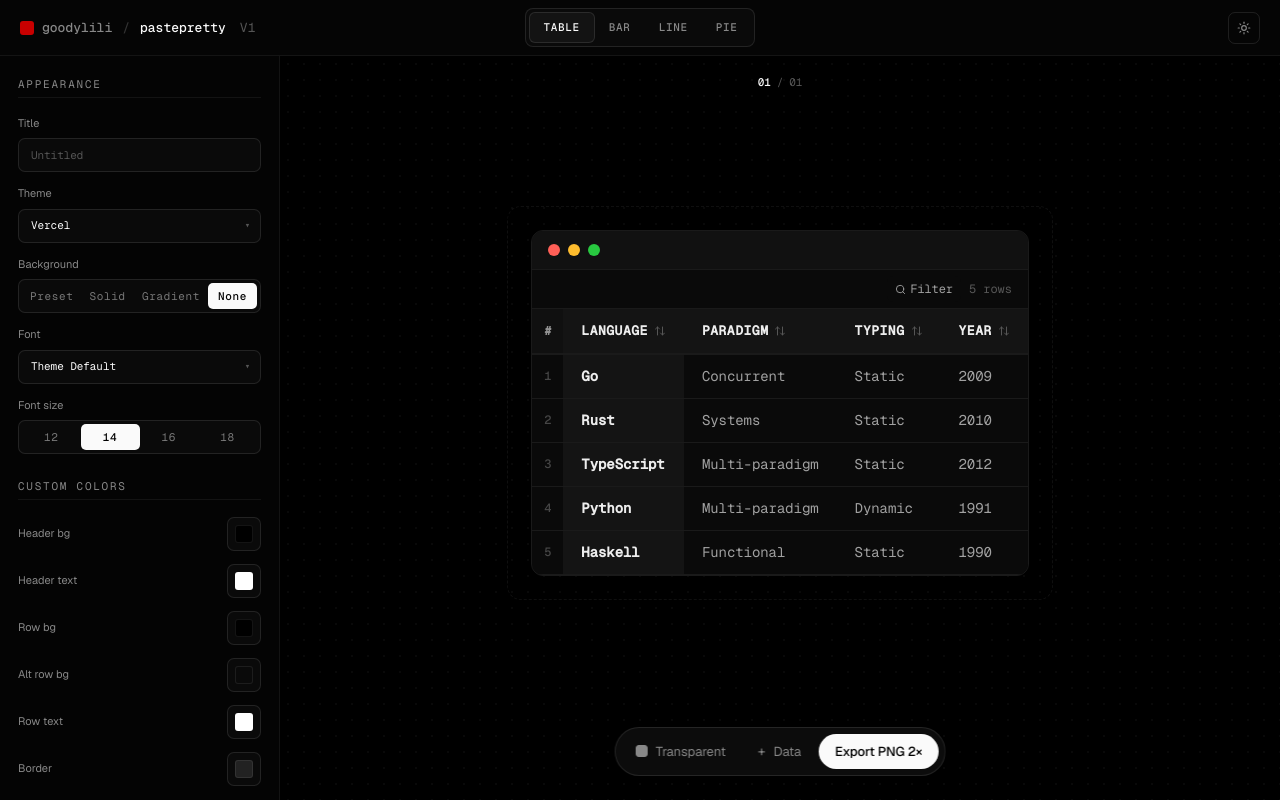
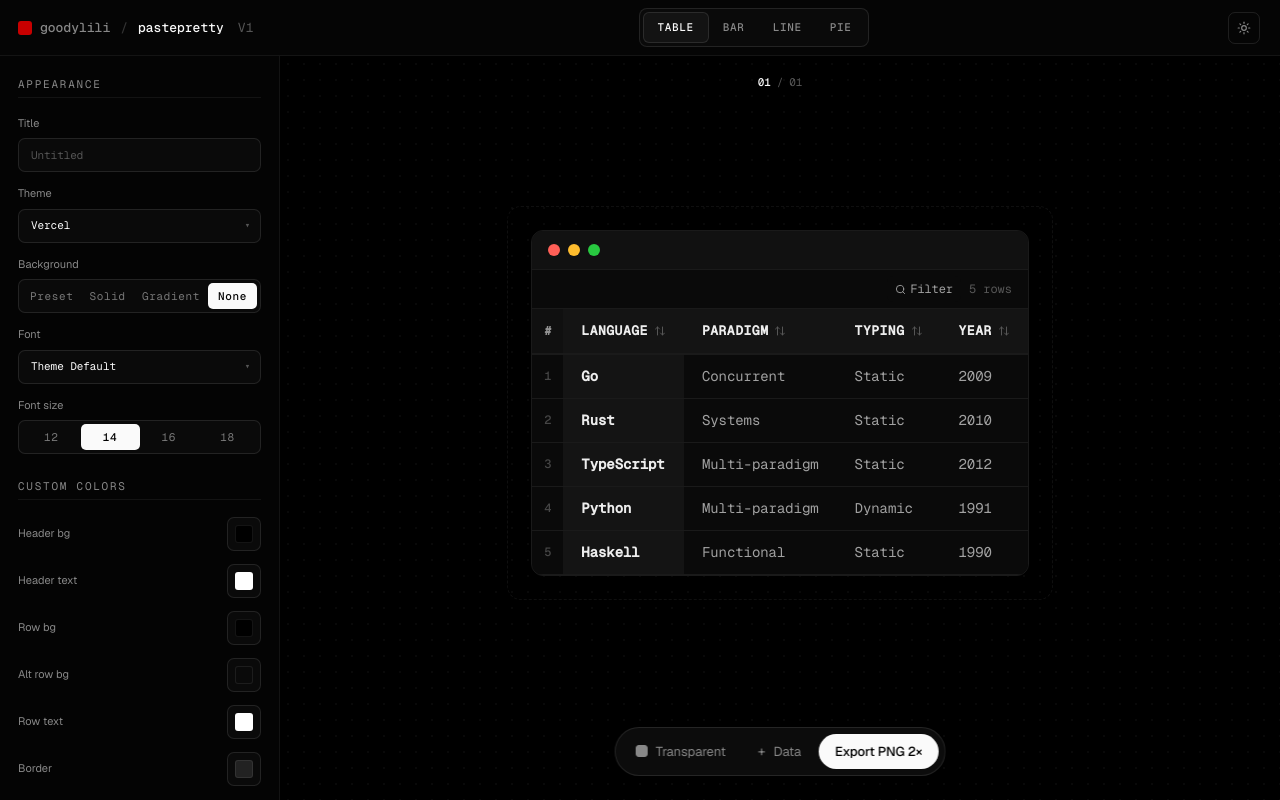
Before and after one commit to goodylili/tabula-rasa, a Next.js app: page / in a window 1280 px wide. Built offline with nearby package versions, Linux system fonts and the light colour scheme; a web font is replaced by a local one.

Commit message:
Center viz tabs over canvas, not viewport
Header grid now reserves the sidebar width (280px / 240px tablet) for
the left column so the center column spans the canvas area, aligning
the Table/Bar/Line/Pie tabs with the visualization.

```diff
--- a/src/app/globals.css
+++ b/src/app/globals.css
@@ -184,14 +184,18 @@ button { font-family: inherit; }
   flex-shrink: 0;
   height: 56px;
   display: grid;
-  grid-template-columns: 1fr auto 1fr;
+  /* left col matches sidebar width so the center column == canvas area */
+  grid-template-columns: 280px 1fr auto;
   align-items: center;
-  padding: 0 20px;
+  padding: 0 20px 0 0;
   background: var(--panel);
   border-bottom: 0.5px solid var(--border);
 }
+@media (max-width: 1023px) and (min-width: 768px) {
+  .app-header { grid-template-columns: 240px 1fr auto; }
+}
 
-.app-header-left { justify-self: start; display: flex; align-items: center; gap: 10px; min-width: 0; }
+.app-header-left { justify-self: start; display: flex; align-items: center; gap: 10px; min-width: 0; padding: 0 18px; }
 .app-header-center { justify-self: center; }
 .app-header-right { justify-self: end; display: flex; align-items: center; gap: 8px; }
 
@@ -796,6 +800,7 @@ button { font-family: inherit; }
 /* Mobile header tweaks */
 @media (max-width: 767px) {
   .app-header { grid-template-columns: 1fr auto; padding: 0 16px; }
+  .app-header-left { padding: 0; }
   .app-header-center { display: none; }
   .app-header-tabs-mobile {
     display: flex;
```
